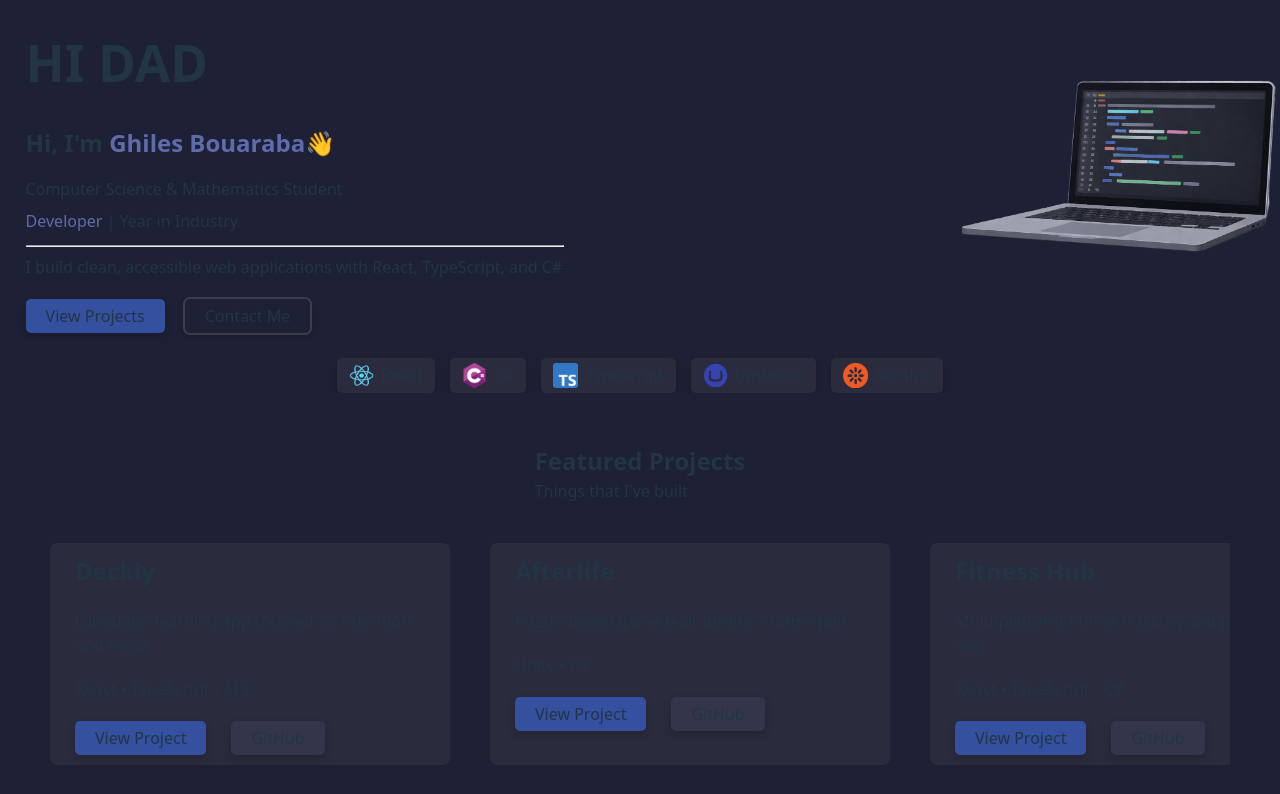
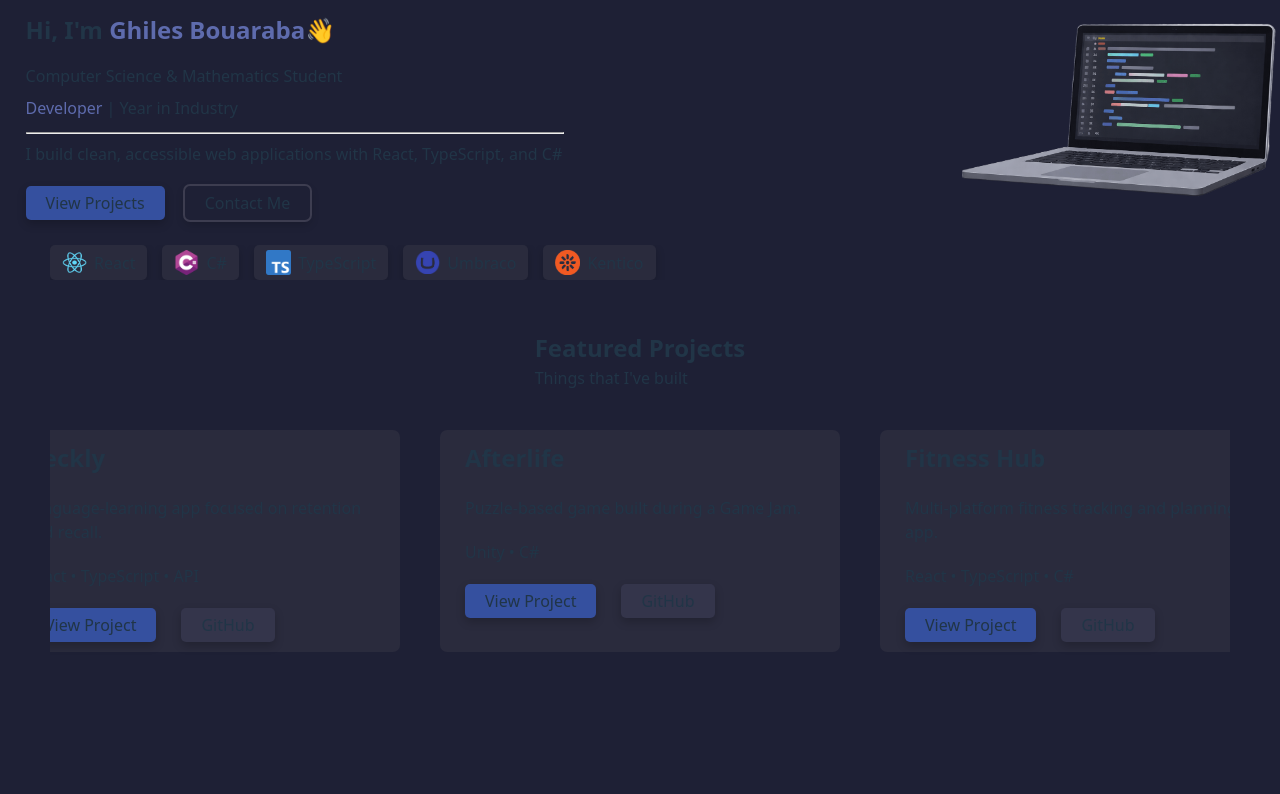
Before and after one commit to ghilou05/portfolio-website, a React (Vite) app: page / in a window 1280 px wide. Shown: the top 794 px of the page. Built offline with nearby package versions, Linux system fonts and the light colour scheme.

Commit message:
fixing build errors

```diff
--- a/src/App.tsx
+++ b/src/App.tsx
@@ -1,15 +1,9 @@
-import { BrowserRouter as Router, Routes, Route } from "react-router-dom";
-import Home from "./components/Home";
-import Navbar from "./components/Navbar";
 import IntroBanner from "./components/intro_banner"
-import IntroBlock from "./components/intro_block"
 import TechIcons from "./components/tech_icons"
 import FeaturedProjects from "./components/featured_projects"
 import { useState } from 'react'
 
 function App() {
-  const [count, setCount] = useState(0)
-
   return (
     <div>
       <IntroBanner />
--- a/src/components/featured_projects.scss
+++ b/src/components/featured_projects.scss
@@ -26,7 +26,7 @@
     display: flex;
     gap: 40px;
     padding: 20px 0;
-
+    justify-content: center;
     overflow-x: auto;
     overflow-y: hidden;
 
--- a/src/components/intro_banner.tsx
+++ b/src/components/intro_banner.tsx
@@ -1,4 +1,3 @@
-import { Link } from "react-router-dom";
 import React from 'react'
 
 const intro_banner: React.FC = () => {
@@ -6,7 +5,6 @@ const intro_banner: React.FC = () => {
         <div className="intro-banner">
             <div className="intro-banner__text-wrapper">
                 <div className="intro-banner__text-wrapper__headline">
-                    <h1>HI DAD</h1>
                     <h2 className="intro-banner__text-wrapper__headline__name">Hi, I'm <span className="blue-text">Ghiles Bouaraba</span>👋</h2>
                     <div className="intro-banner__text-wrapper__headline__desc1"> Computer Science & Mathematics Student</div>
                     <div className="intro-banner__text-wrapper__headline__desc2"><span className="blue-text">Developer</span> | Year in Industry</div>
--- a/src/components/intro_block.tsx
+++ b/src/components/intro_block.tsx
@@ -1,4 +1,3 @@
-import { useState } from "react";
 import React from 'react'
 
 const intro_block:React.FC = () => {
--- a/src/components/tech_icons.scss
+++ b/src/components/tech_icons.scss
@@ -3,9 +3,10 @@
     display: flex;
     gap: 15px;
     align-items: center;
-    justify-content: center;
-    padding: 0 50px;
+    margin-left: 50px;
+    margin-right: 50px;
     overflow: scroll;
+    scrollbar-width: none;
     min-height: fit-content;
 
     &__container {
```
